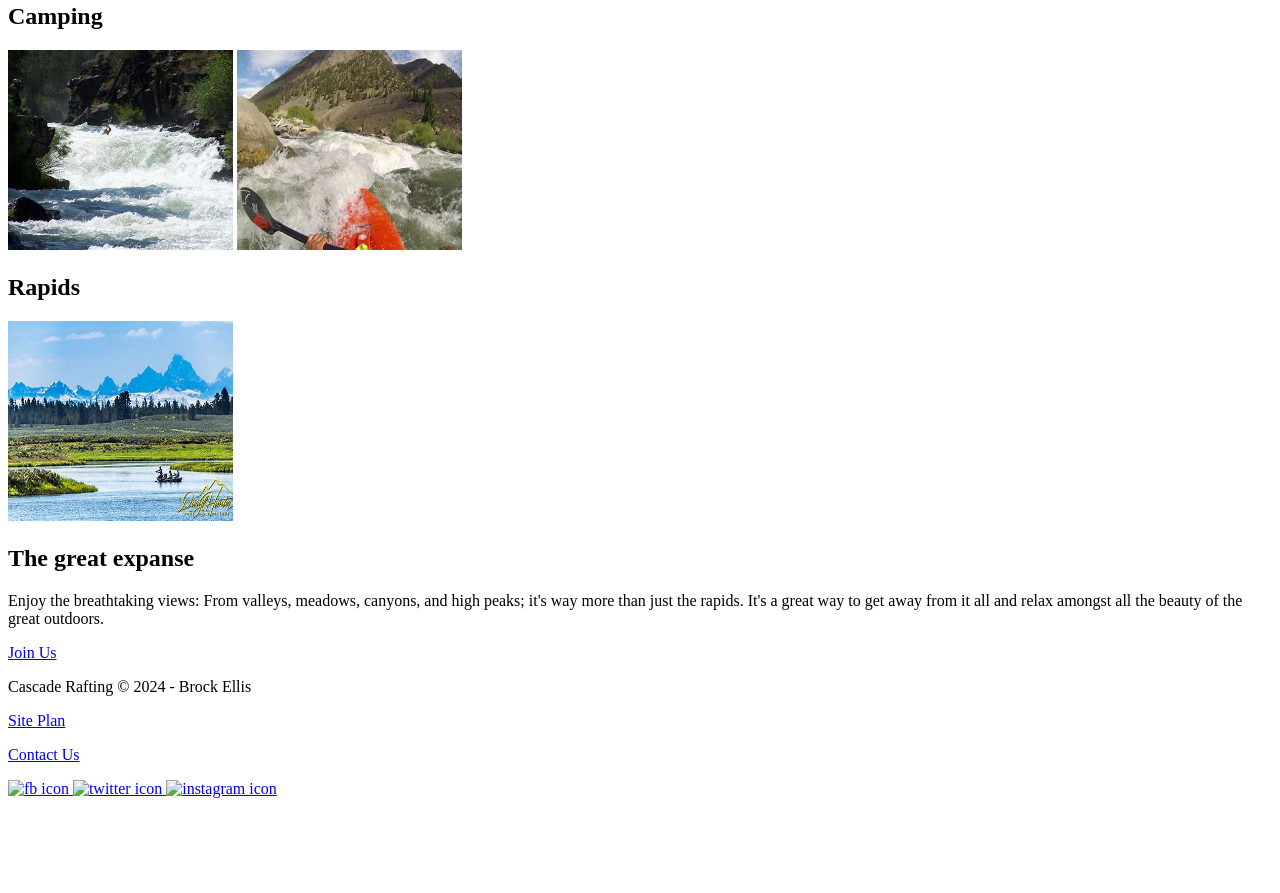
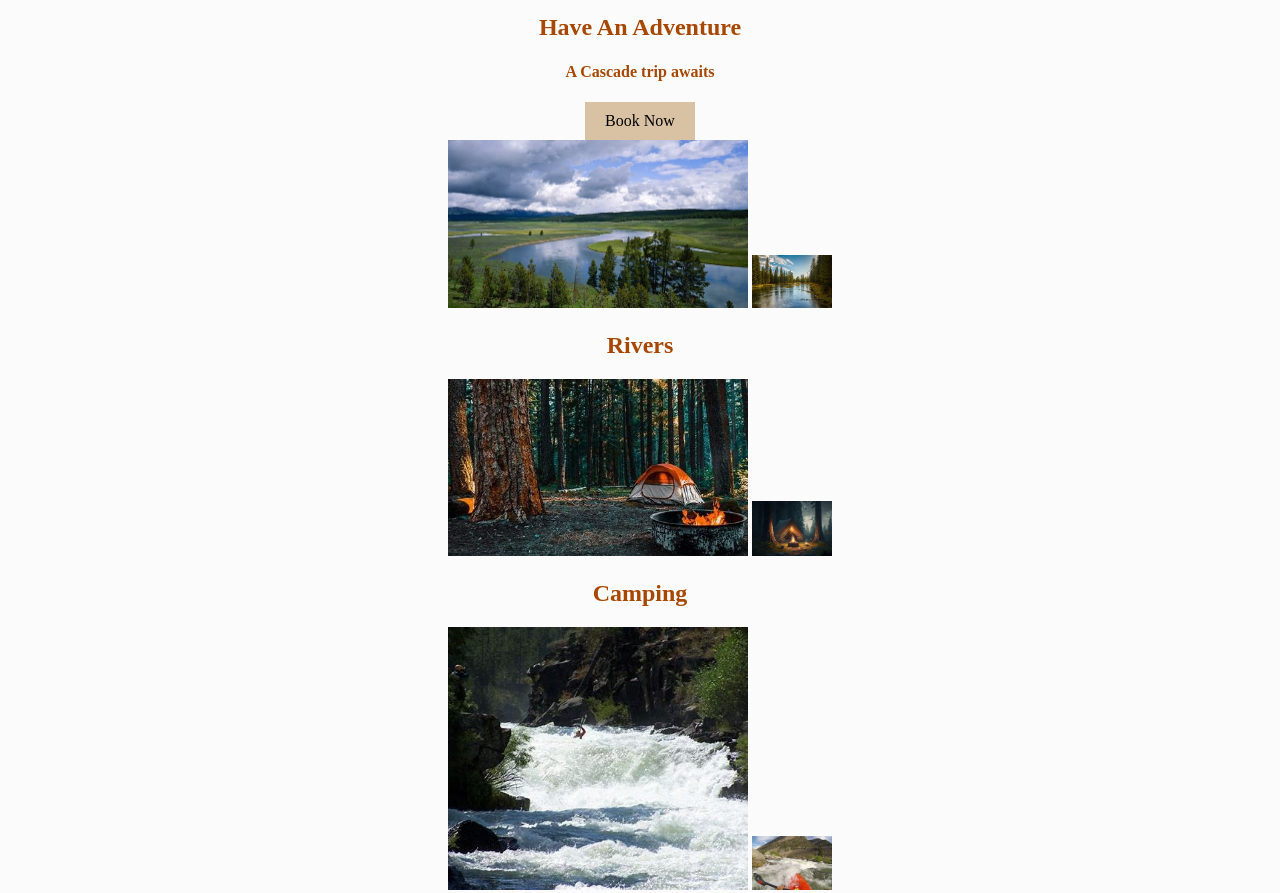
Before and after one commit to brockellis14/Web-Development, a plain HTML site: page wwr/index.html in a window 1280 px wide. Shown: the part 951-1844 px from the top of the page. Before the commit the page ends 1757 px from the top, so only its background shows below. Drawn offline with Linux system fonts and the light colour scheme.

Commit message:
adding everything, forgot to commit

```diff
--- a/Nelson/russel.css
+++ b/Nelson/russel.css
@@ -1,6 +1,6 @@
 
 body {
-    background-color: #398aaf;
+    background-color: #50a2c9;
     font-family: Arial, sans-serif;
     text-align: center;
     color: #ffffff;
--- a/wwr/index.html
+++ b/wwr/index.html
@@ -4,69 +4,76 @@
     <meta charset="UTF-8">
     <meta name="viewport" content="width=device-width, initial-scale=1.0">
     <title>Cascade Rafting Resort | Boating & More | Home</title>
+    <link rel="stylesheet" href="styles/style.css">
 </head>
 <body>
+    <div id="content">
         <header>
-        <a class = "logo_link" href="index.html">
-            <img class = "logo" src="images/logo.jpg" width =100 height=100 alt="Cascade Rafting Logo">
+            <a class="logo_link" href="index.html">
+                <img class="logo" src="images/logo.jpg" alt="Cascade Rafting Logo">
             </a>
             <nav>
                 <a href="index.html">Home</a>
-            <a href="#">Page 2</a>
+                <a href="page2.html">Page 2</a>
                 <a href="site-plan-rafting.html">Site Plan</a>
                 <a href="contactus.html">Contact Us</a>
             </nav>
         </header>
+
         <div id="hero">
             <div id="hero-box">
-            <img id="hero-img" src="images/tetonraft.jpg" width = 275 height = 200 alt="People enjoying white water rafting">
+                <img id="hero-img" src="images/tetonraft.jpg" alt="People enjoying white water rafting">
             </div>
             <section id="hero-msg">
                 <h1 class="home-title">Have An Adventure</h1>
-            <h4>A Cascade trip awaits </h4>
-            <div class='button-box'>
-                <a class='book' href="contactus.html">Book Now</a>
+                <h4>A Cascade trip awaits</h4>
+                <div class="button-box">
+                    <a class="book" href="contactus.html">Book Now</a>
                 </div>
             </section>
         </div>
+
         <main class="home-grid">
             <section class="rivers-card">
-            <img class="card-img" src="images/river.jpg" width = 200 height = 200 alt="river in forest">
-            <img class="icon" src="images/river_icon.jpg" width = 200 height = 200 alt="river icon">
+                <img class="card-img" src="images/river.jpg" alt="river in the forest">
+                <img class="icon" src="images/river_icon.jpg" alt="river icon">
                 <h2>Rivers</h2>
             </section>
             <section class="camping-card">
-            <img class="card-img" src="images/camping.jpg" width = 225 height = 200 alt="tent in mountains">
-            <img class="icon" src="images/fire.jpg" width = 200 height = 200 alt="fire icon">
+                <img class="card-img" src="images/camping.jpg" alt="camp site">
+                <img class="icon" src="images/fire.jpg" alt="camp fire icon">
                 <h2>Camping</h2>
             </section>
             <section class="rapids-card">
-            <img class="card-img" src="images/rapids.jpg" width = 225 height = 200 alt="rafting boat">
-            <img class="icon" src="images/rapids2.jpg" width = 225 height = 200 alt="oars icon">
+                <img class="card-img" src="images/rapids.jpg" alt="rough rapids">
+                <img class="icon" src="images/rapids2.jpg" alt="rapids icon">
                 <h2>Rapids</h2>
             </section>
-        <img class="mountains" src="images/tetons.jpg" width = 225 height = 200 alt="Misty mountains">
+            <div id="background"></div>
+            <img class="mountains" src="images/tetons.jpg" alt="Misty mountains">
             <section class="msg">
-            <h2>The great expanse</h2>
-            <p>Enjoy the breathtaking views: From valleys, meadows, canyons, and high peaks; it's way more than just the rapids. It's a great way to get away from it all and relax amongst all the beauty of the great outdoors. </p>
-            <a class='join' href="rivers.html">Join Us</a>
+                <h2 id="expanse">The great expanse</h2>
+                <p>Enjoy the breathtaking views: From valleys, meadows, canyons, and high peaks; it's way more than just the rapids. It's a great way to get away from it all and relax amongst all the beauty of the great outdoors.</p>
+                <a class="join" href="rivers.html">Join Us</a>
             </section>
         </main>
+
         <footer>
             <p>Cascade Rafting &copy; 2024 - Brock Ellis</p>
             <p><a href="site-plan-rafting.html">Site Plan</a></p>
             <p><a href="contactus.html">Contact Us</a></p>
             <div class="social">
-            <a href="https://facebook.com">
-                <img src="images/facebook.png" alt="fb icon">
+                <a href="https://facebook.com" target="_blank">
+                    <img src="images/facebook.jpg" alt="fb icon">
                 </a>
-            <a href="https://twitter.com">
-                <img src="images/twitter.png" alt="twitter icon">
+                <a href="https://twitter.com" target="_blank">
+                    <img src="images/x.jpg" alt="twitter icon">
                 </a>
-            <a href="https://instagram.com">
-                <img src="images/instagram.png" alt="instagram icon">
+                <a href="https://instagram.com" target="_blank">
+                    <img src="images/instagram.jpg" alt="instagram icon">
                 </a>
             </div>
         </footer>
+    </div>
 </body>
 </html>
--- /dev/null
+++ b/wwr/styles/style.css
@@ -0,0 +1,151 @@
+/* General page layout and centering */
+#content {
+    margin: 0 auto;
+    max-width: 1600px;
+    padding: 0 20px;
+}
+
+/* Navigation Links */
+nav a {
+    text-align: center;
+    color: #ffffff;
+    text-decoration: none; /* No underline for nav links */
+    padding: 10px;
+    display: inline-block;
+}
+
+h1 {
+    color: rgb(167, 71, 0);
+}
+
+h4 {
+    color: rgb(167, 71, 0);
+}
+
+nav a:hover {
+    background-color: black;
+    color: #d9c2a3; /* Hover color */
+}
+
+/* Hero Section Text */
+#hero-msg h1, #hero-msg h4 {
+    text-align: center;
+}
+
+/* Centering the Button in Hero Section */
+.button-box {
+    display: flex;
+    justify-content: center;
+    margin-top: 10px;
+}
+
+/* Main section cards */
+main section {
+    text-align: center;
+    margin-bottom: 20px; /* Adjust the space between sections */
+}
+
+/* Background for body */
+body {
+    background-color: #fcfbfb;
+}
+
+/* Header background color */
+header {
+    background-color: rgba(20, 40, 13, 0.7); /* Slightly transparent to show background through */
+}
+
+/* Nav Links Hover */
+nav a:hover {
+    background-color: black;
+    color: #d9c2a3;
+}
+
+/* Card Images and Icons */
+.card-img, .icon, .mountains {
+    width: 100%; /* Responsive to the container */
+    max-width: 300px; /* Set a max-width for consistency */
+    height: auto; /* Maintain aspect ratio */
+}
+
+/* Hero image full width */
+#hero-img {
+    width: 100%;
+    height: auto;
+}
+
+/* Background color for the background container */
+#background {
+    height: 400px; /* Adjust the height */
+    background-color: rgb(210, 180, 140); /* Set background color */
+}
+
+.msg {
+    background-color:  rgba(20, 40, 13, 0.7)
+}
+
+h2 {
+    color: rgb(167, 71, 0);
+}
+
+#expanse {
+    color: rgb(245, 245, 220)
+}
+
+p {
+    color: rgb(245, 245, 220);
+}
+
+
+/* Styling buttons */
+.book, .join {
+    background-color: #d9c2a3;
+    color: black;
+    padding: 10px 20px;
+    text-decoration: none;
+}
+
+.book:hover, .join:hover {
+    background-color: black;
+    color: #ffffff; /* Inverted colors on hover */
+}
+
+/* Footer background color */
+footer {
+    background-color: rgba(20, 40, 13, 0.7); /* Slightly transparent background */
+    color: white;
+    text-align: center;
+    padding: 20px;
+}
+
+/* Footer Styling */
+footer p {
+    font-size: 1.2em;
+}
+
+/* Footer Links */
+footer a {
+    color: rgb(245, 245, 220);
+    text-decoration: none;
+}
+
+footer a:hover {
+    text-decoration: underline;
+}
+
+/* Social media icon styling */
+.social img {
+    width: 40px;
+    height: 40px;
+    margin: 5px;
+    background-color: transparent;
+}
+
+/* Icon and Logo Sizes */
+.icon {
+    width: 80px; /* Icon size */
+}
+
+.logo {
+    width: 80px; /* Logo size */
+}
```
Also changed, not shown: wwr/images/facebook.jpg (added), wwr/images/instagram.jpg (added), wwr/images/x.jpg (added). Lines whose indentation alone changed are shown as unchanged.
